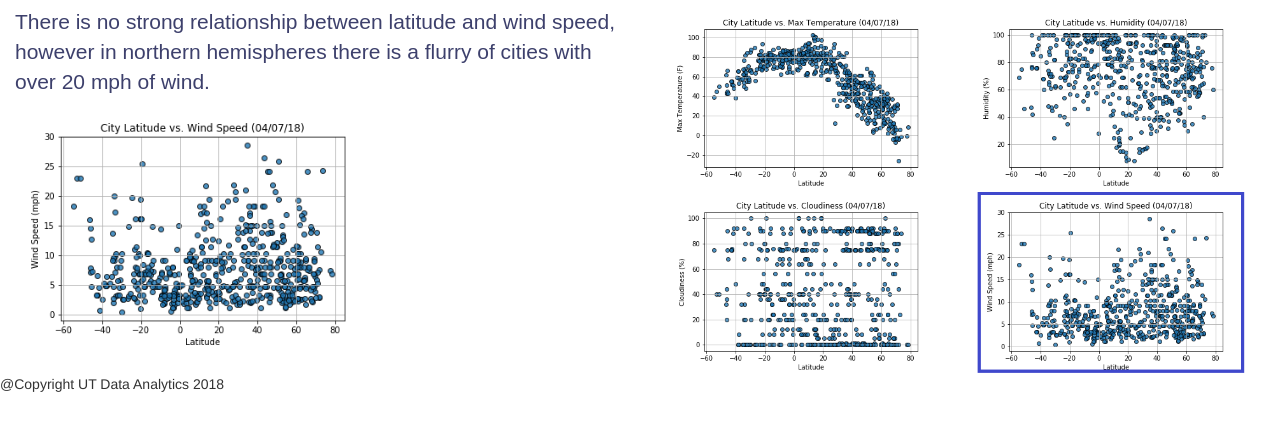
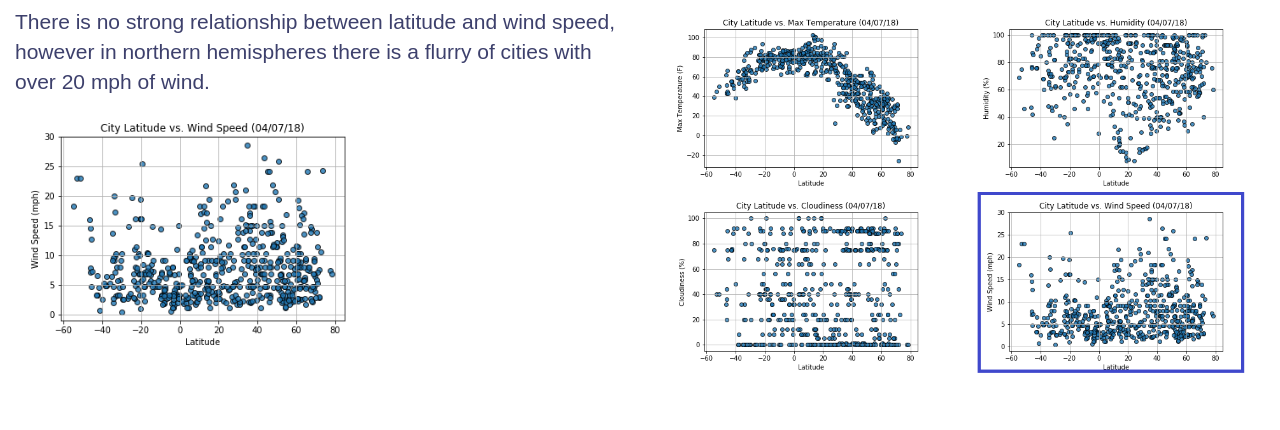
Before and after one commit to ThomasVienMan/Homework9, a plain HTML site: page windspeed.html in a window 1280 px wide. Shown: the part 190-620 px from the top of the page. Drawn offline with nearby package versions, Linux system fonts and the light colour scheme.

Commit message:
Update windspeed.html

```diff
--- a/windspeed.html
+++ b/windspeed.html
@@ -60,7 +60,7 @@
 </div>
 </div>
 
-<div id="footer">@Copyright UT Data Analytics 2018</div>
+
 </body>
 
 </html>
```
